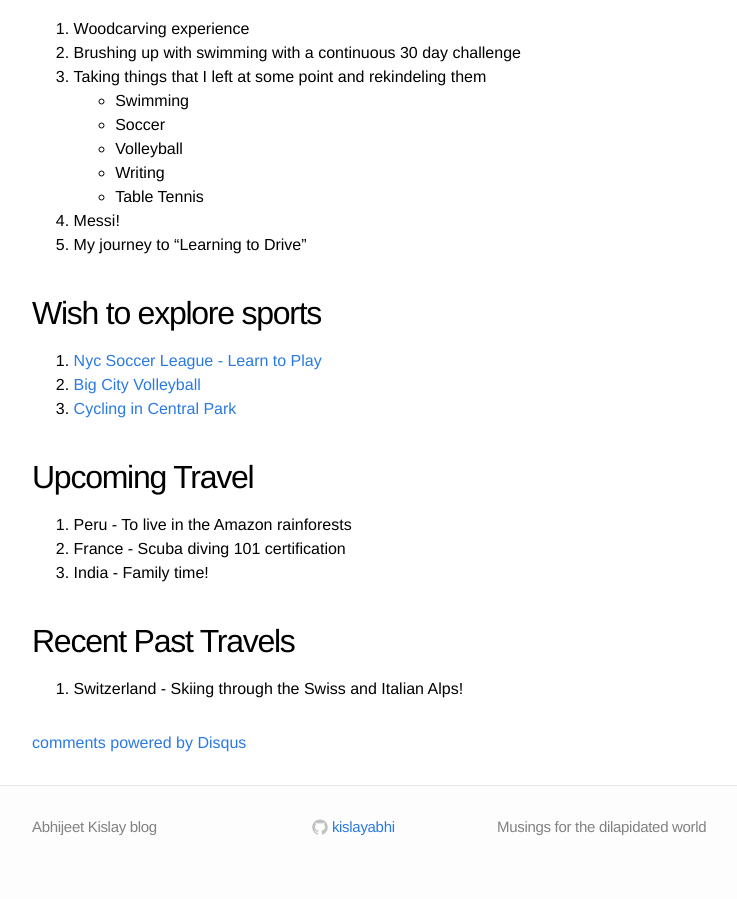
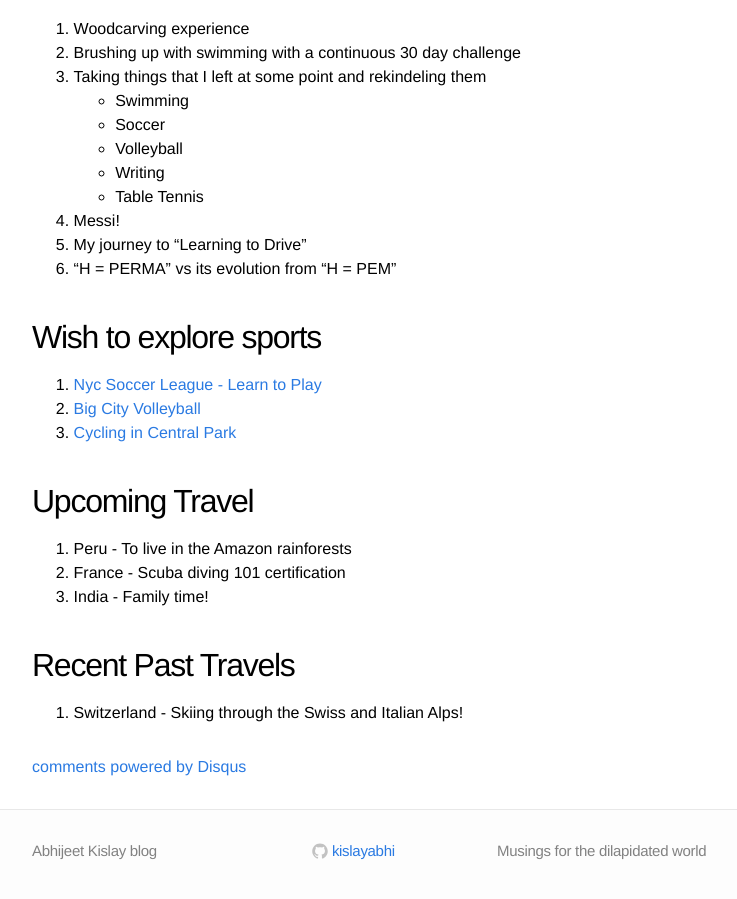
Before and after one commit to kislayabhi/kislayabhi.github.io, a Jekyll site: the page built from _posts/2024-7-23-My-personal-playlist.md, in a window 1280 px wide and 900 px high, scrolled down 3128 px. Shown: the whole window, without its empty margins (208-945 px from the left). Built offline with Jekyll 4.4.1, drawn with Linux system fonts in a browser that asks for light colours; comment, search, counter and statistics services are not loaded.

Commit message:
Update 2024-7-23-My-personal-playlist.md

```diff
--- a/_posts/2024-7-23-My-personal-playlist.md
+++ b/_posts/2024-7-23-My-personal-playlist.md
@@ -105,6 +105,7 @@ I have only recently started realizing that there are certain things out there i
    - Table Tennis
 4. Messi!
 5. My journey to "Learning to Drive"
+6. "H = PERMA" vs its evolution from "H = PEM"
 
 ## Wish to explore sports
 1. [Nyc Soccer League - Learn to Play](https://www.betterplayer.com/)
```
